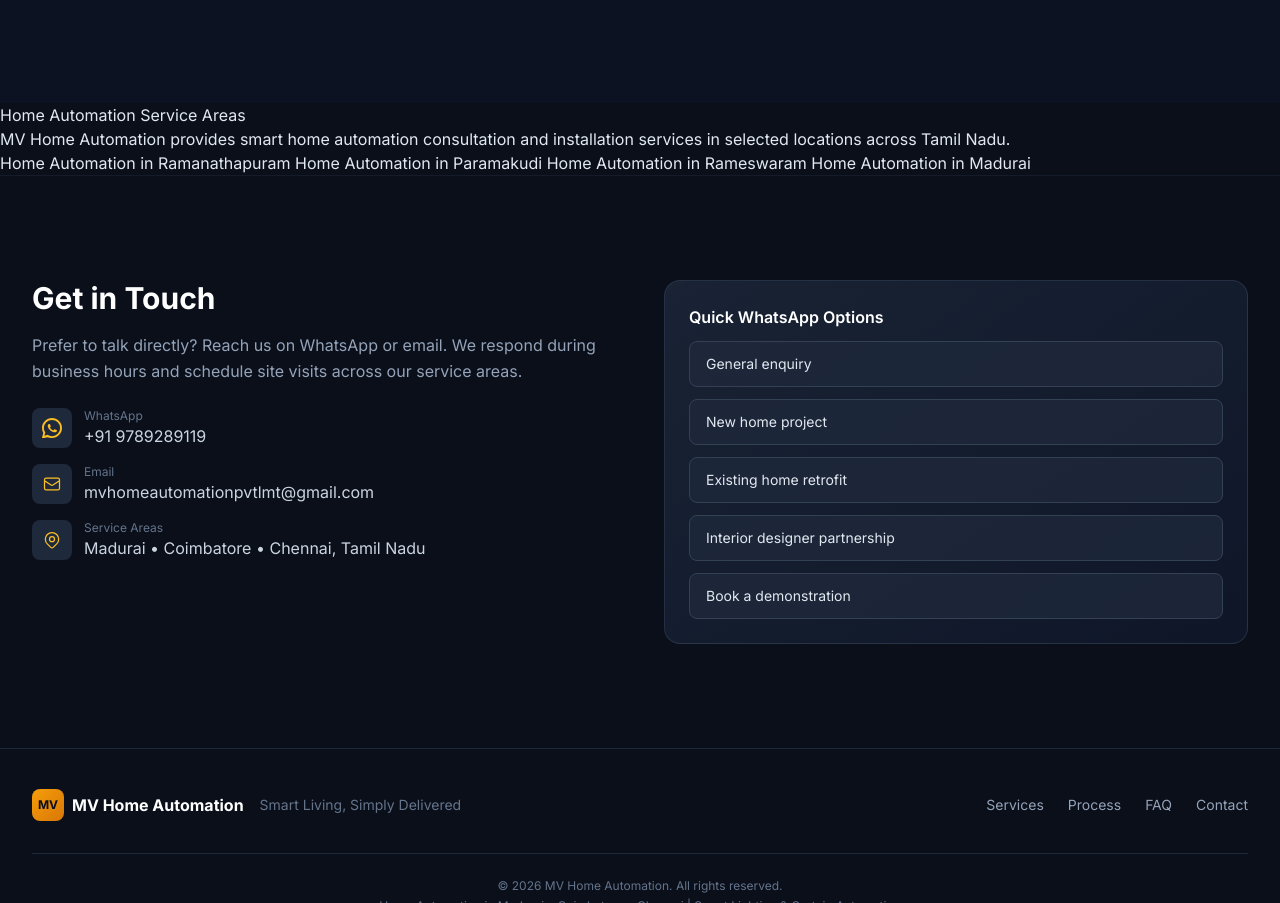
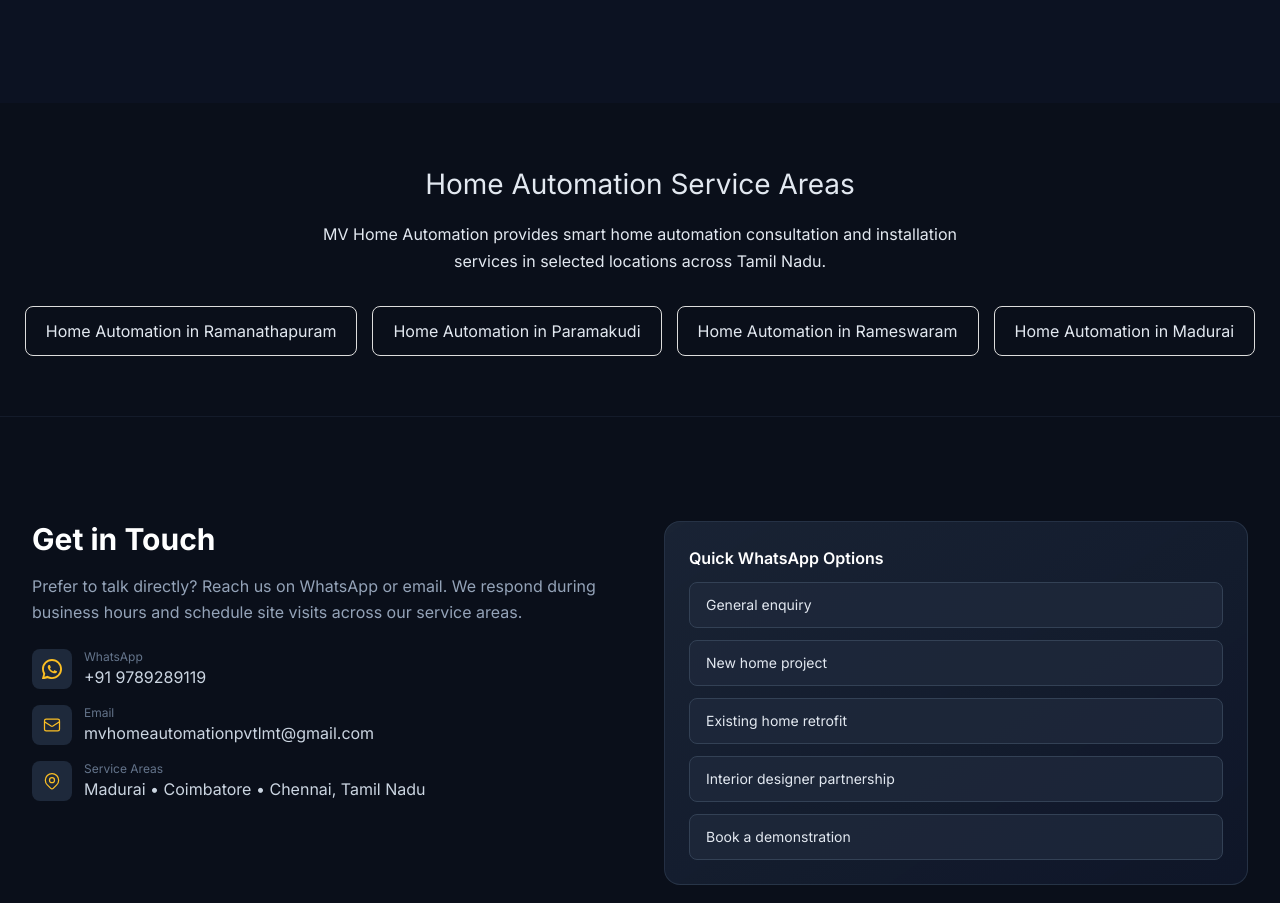
Before and after one commit to ervishnuj/MV-Home-Automation, a website: page index.html in a window 1280 px wide. Shown: the part 9547-10450 px from the top of the page. Drawn offline with Linux system fonts and the light colour scheme.

Commit message:
Add styles for service areas section
Added styles for the service areas section, including layout and link styles.

```diff
--- a/css/styles.css
+++ b/css/styles.css
@@ -233,3 +233,46 @@ body {
   border-left: 3px solid var(--gold-500);
   padding-left: 1rem;
 }
+
+
+
+
+/* Service Areas Section */
+
+#service-areas {
+  padding: 60px 20px;
+  text-align: center;
+}
+
+#service-areas h2 {
+  font-size: 28px;
+  margin-bottom: 16px;
+}
+
+#service-areas p {
+  max-width: 700px;
+  margin: 0 auto 30px;
+  line-height: 1.7;
+}
+
+.service-area-links {
+  display: flex;
+  flex-wrap: wrap;
+  justify-content: center;
+  gap: 15px;
+}
+
+.service-area-links a {
+  display: inline-block;
+  padding: 12px 20px;
+  border: 1px solid #ddd;
+  border-radius: 8px;
+  text-decoration: none;
+  color: inherit;
+  transition: 0.2s ease;
+}
+
+.service-area-links a:hover {
+  border-color: #2563eb;
+  color: #2563eb;
+}
```
